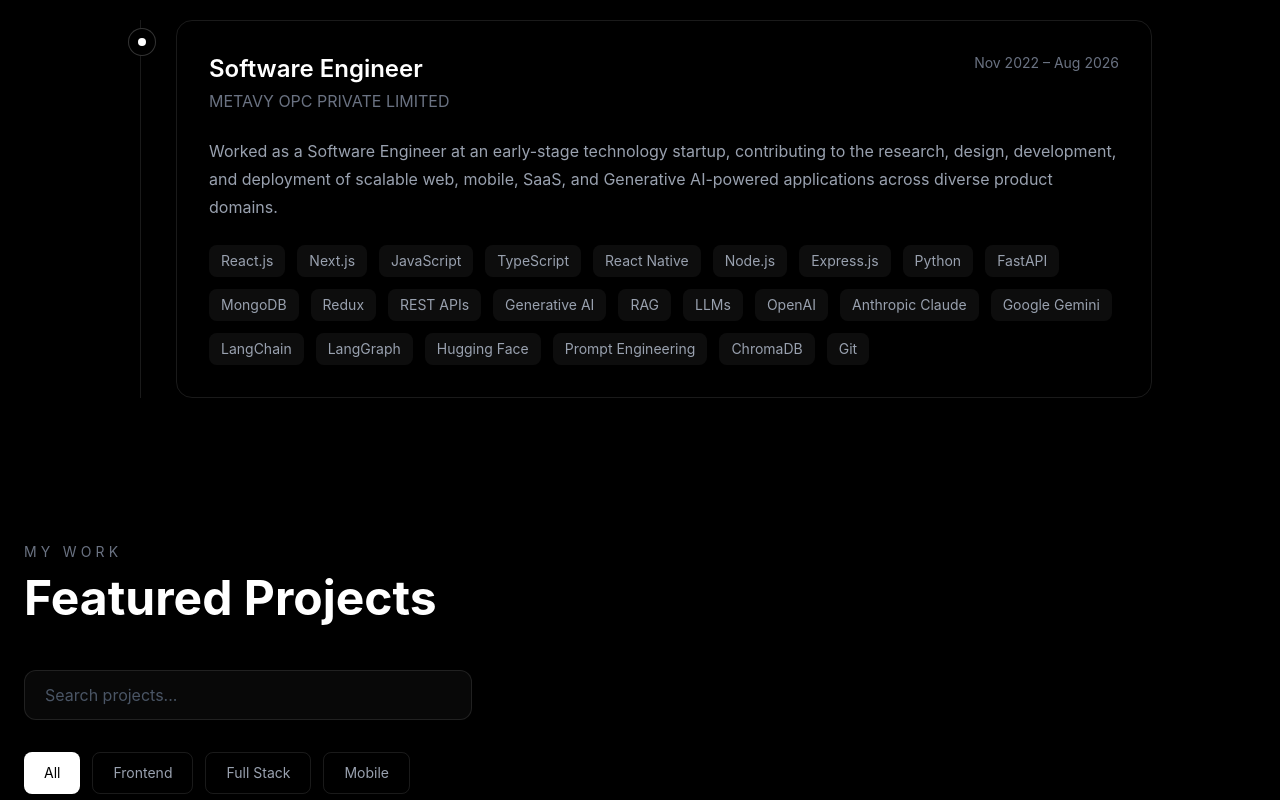
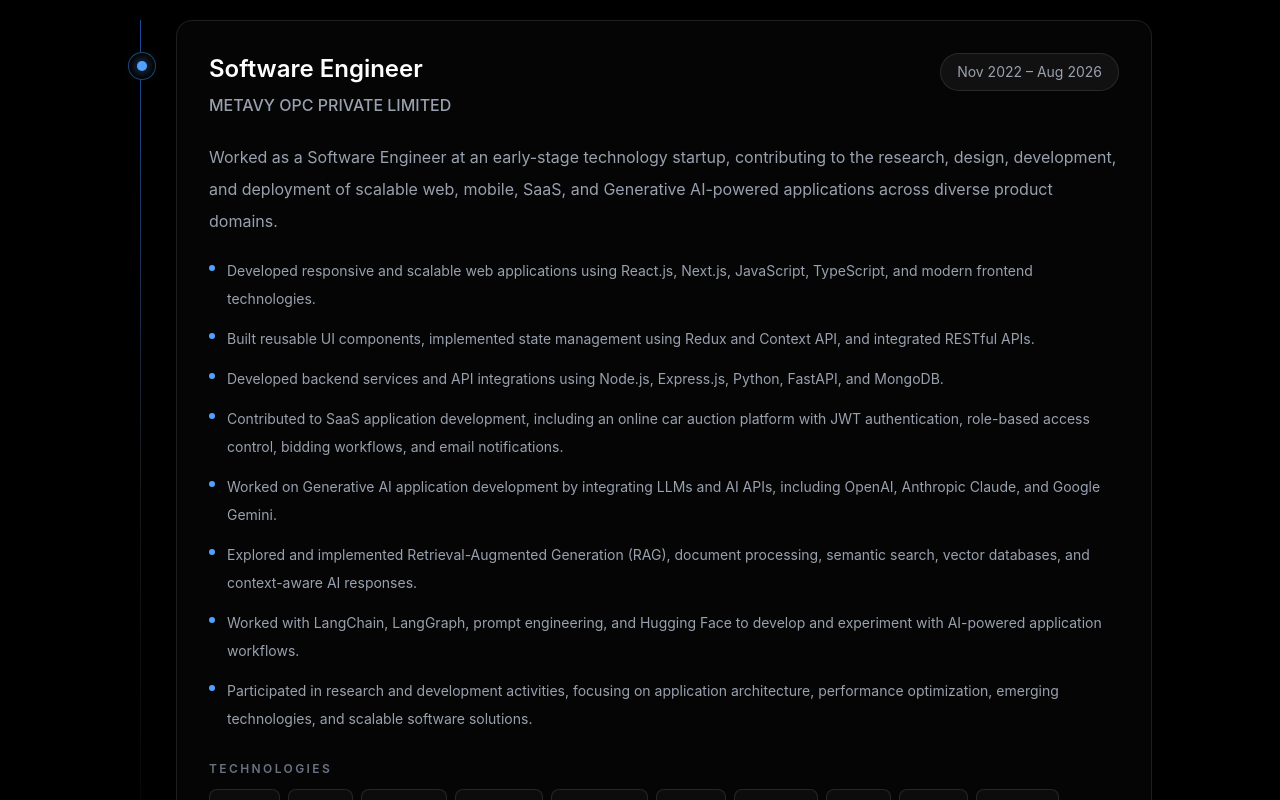
Before and after one commit to sangram72/MY_PORTFOLIO, a React (Vite) app: page / in a window 1280 px wide. Shown: the part 3200-4000 px from the top of the page. Built offline with nearby package versions, Linux system fonts and the light colour scheme.

Commit message:
Update Experience.tsx

```diff
--- a/src/sections/Experience/Experience.tsx
+++ b/src/sections/Experience/Experience.tsx
@@ -1,3 +1,4 @@
+
 import SectionTitle from "../../components/SectionTitle/SectionTitle";
 import { experience } from "../../data/experience";
 
@@ -17,9 +18,10 @@ const Experience = () => {
         <div className="relative">
 
           {/* Timeline Line */}
-          <div className="absolute left-3 top-0 hidden h-full w-px bg-white/10 md:block" />
+          <div className="absolute left-3 top-0 hidden h-full w-px bg-gradient-to-b from-blue-500/60 via-white/10 to-transparent md:block" />
 
-          <div className="space-y-12">
+          <div className="space-y-10">
+
             {experience.map((item) => (
               <div
                 key={item.id}
@@ -27,49 +29,75 @@ const Experience = () => {
               >
 
                 {/* Timeline Dot */}
-                <div className="absolute left-0 top-2 hidden h-7 w-7 items-center justify-center rounded-full border border-white/20 bg-black md:flex">
-                  <div className="h-2 w-2 rounded-full bg-white" />
+                <div className="absolute left-0 top-8 hidden h-7 w-7 items-center justify-center rounded-full border border-blue-400/40 bg-black md:flex">
+                  <div className="h-2.5 w-2.5 rounded-full bg-blue-400 shadow-[0_0_12px_rgba(96,165,250,0.8)]" />
                 </div>
 
                 {/* Experience Card */}
-                <div className="rounded-2xl border border-white/10 p-8 transition hover:border-white/20">
+                <div className="group rounded-2xl border border-white/10 bg-white/[0.02] p-6 transition-all duration-300 hover:border-blue-400/30 hover:bg-white/[0.04] sm:p-8">
 
-                  <div className="flex flex-col justify-between gap-3 sm:flex-row">
+                  {/* Role and Company */}
+                  <div className="flex flex-col justify-between gap-4 sm:flex-row sm:items-start">
+
                     <div>
-                      <h3 className="text-2xl font-semibold text-white">
+                      <h3 className="text-2xl font-semibold text-white transition-colors group-hover:text-blue-400">
                         {item.role}
                       </h3>
 
-                      <p className="mt-1 text-gray-500">
+                      <p className="mt-2 text-base font-medium text-gray-400">
                         {item.company}
                       </p>
                     </div>
 
-                    <span className="text-sm text-gray-500">
+                    <span className="w-fit rounded-full border border-white/10 bg-white/5 px-4 py-2 text-sm text-gray-400">
                       {item.duration}
                     </span>
+
                   </div>
 
-                  <p className="mt-6 leading-7 text-gray-400">
+                  {/* Description */}
+                  <p className="mt-6 text-base leading-8 text-gray-400">
                     {item.description}
                   </p>
 
-                  <div className="mt-6 flex flex-wrap gap-3">
+                  {/* Responsibilities */}
+                  {item.responsibilities && (
+                    <ul className="mt-5 space-y-3">
+                      {item.responsibilities.map((point, index) => (
+                        <li
+                          key={index}
+                          className="flex gap-3 text-sm leading-7 text-gray-400"
+                        >
+                          <span className="mt-2 h-1.5 w-1.5 shrink-0 rounded-full bg-blue-400" />
+                          {point}
+                        </li>
+                      ))}
+                    </ul>
+                  )}
+
+                  {/* Technologies */}
+                  <div className="mt-7">
+                    <p className="mb-3 text-xs font-semibold uppercase tracking-[0.2em] text-gray-500">
+                      Technologies
+                    </p>
+
+                    <div className="flex flex-wrap gap-2">
                       {item.technologies.map((technology) => (
                         <span
                           key={technology}
-                        className="rounded-lg bg-white/5 px-3 py-1.5 text-sm text-gray-400"
+                          className="rounded-lg border border-white/10 bg-white/[0.03] px-3 py-2 text-xs text-gray-400 transition hover:border-blue-400/40 hover:text-white"
                         >
                           {technology}
                         </span>
                       ))}
                     </div>
+                  </div>
 
                 </div>
               </div>
             ))}
+
           </div>
-
         </div>
       </div>
     </section>
```
Lines whose indentation alone changed are shown as unchanged.
